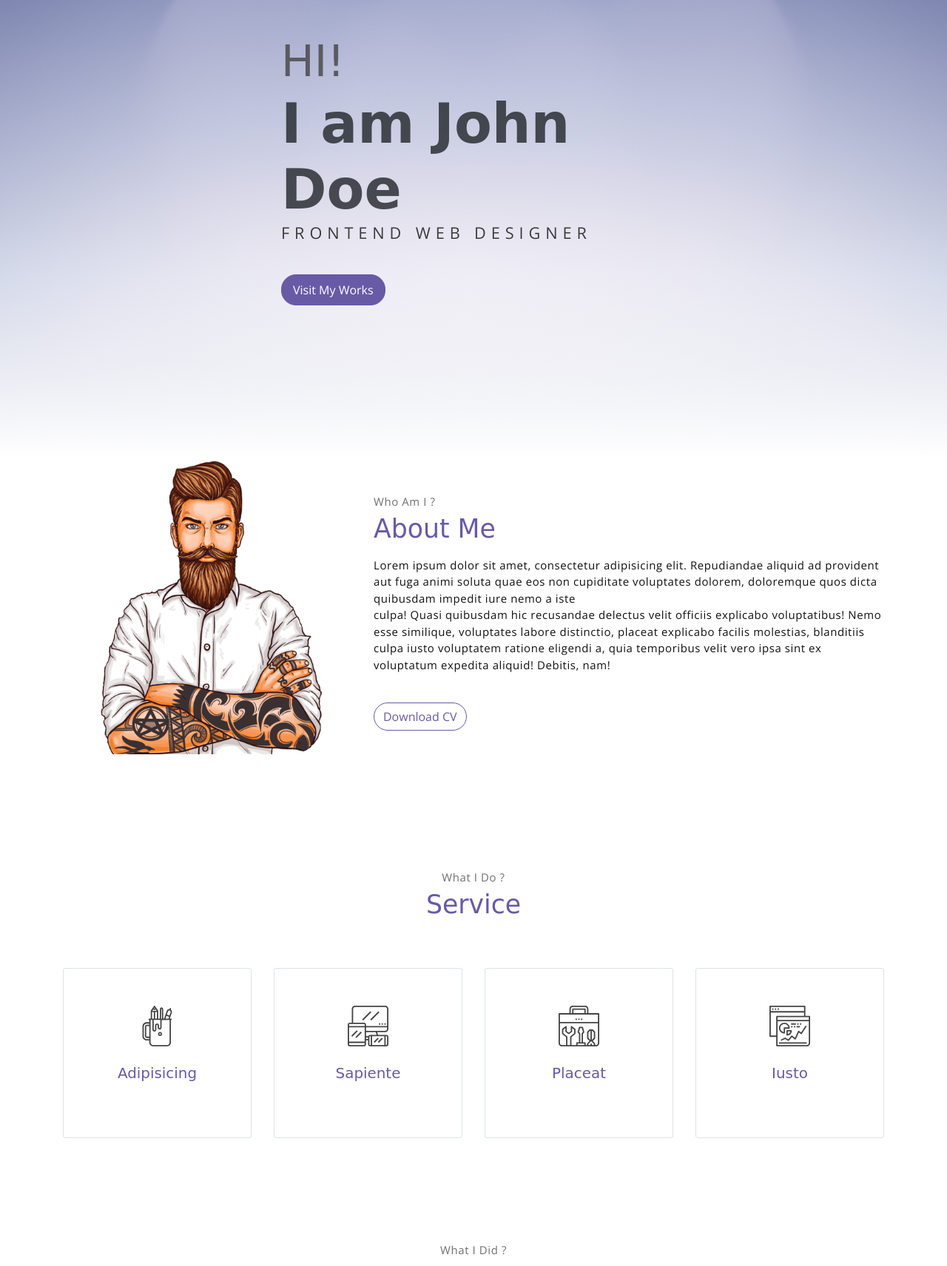
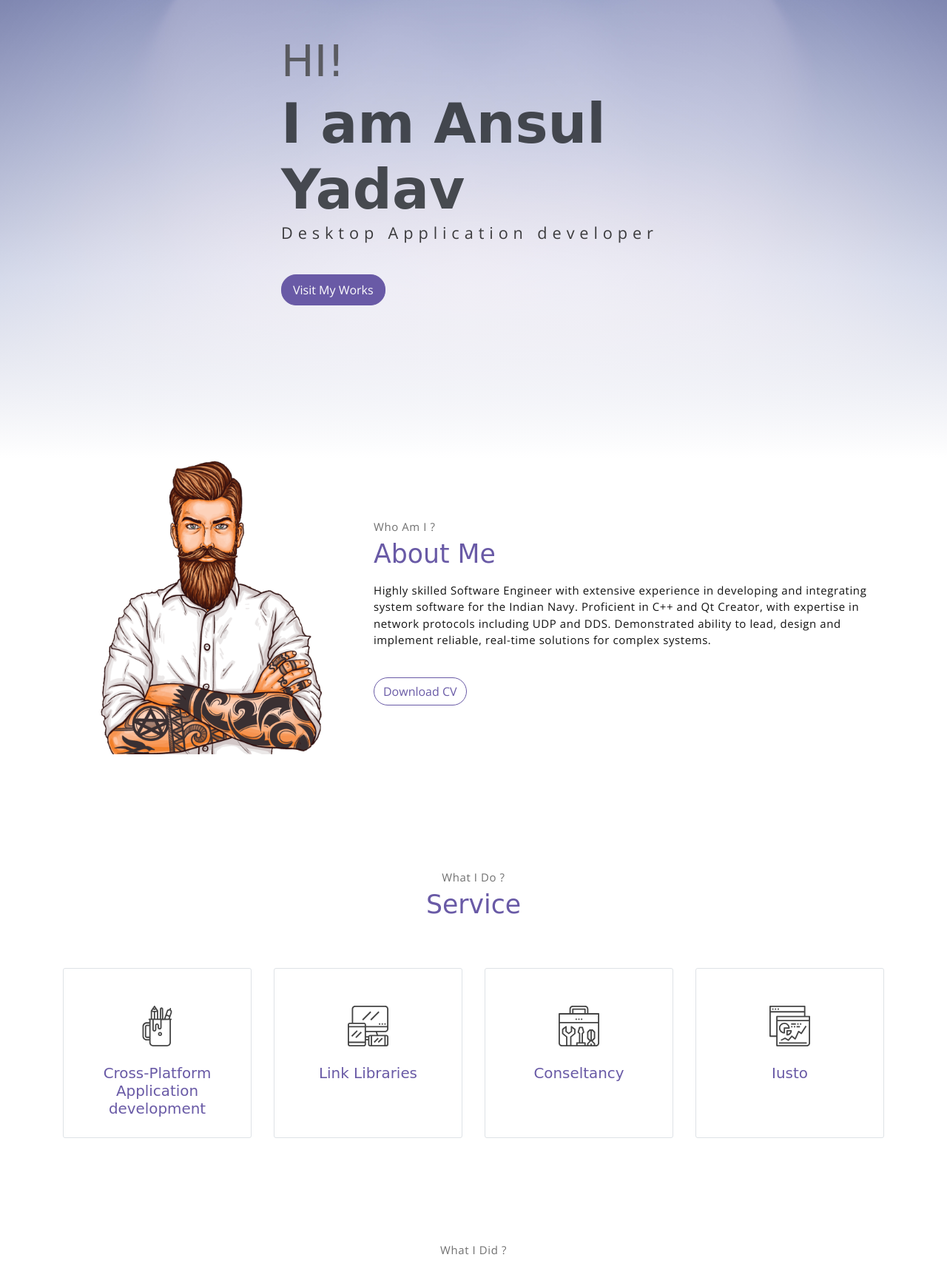
Before and after one commit to SlenZZer/myPortfolio, a plain HTML site: page index.html in a window 1280 px wide. Shown: the part 180-1892 px from the top of the page at 74% size. Drawn offline with nearby package versions, Linux system fonts and the light colour scheme; a web font is replaced by a local one.

Commit message:
landing page update

```diff
--- a/index.html
+++ b/index.html
@@ -54,9 +54,9 @@
         <div class="header-content container">
             <h1 class="header-title">
                 <span class="up">HI!</span>
-                <span class="down">I am John Doe</span>
+                <span class="down">I am Ansul Yadav</span>
             </h1>
-            <p class="header-subtitle">FRONTEND WEB DESIGNER</p>
+            <p class="header-subtitle">Desktop Application developer</p>
 
             <button class="btn btn-primary">Visit My Works</button>
         </div>
@@ -75,10 +75,12 @@
                     <p class="section-subtitle">Who Am I ?</p>
                     <h2 class="section-title mb-3">About Me</h2>
                     <p>
-                        Lorem ipsum dolor sit amet, consectetur adipisicing elit. Repudiandae aliquid ad provident aut fuga animi soluta quae eos non cupiditate voluptates dolorem, doloremque quos dicta quibusdam impedit iure nemo a iste
-                        <br>culpa! Quasi quibusdam hic recusandae delectus velit officiis explicabo voluptatibus! Nemo esse similique, voluptates labore distinctio, placeat explicabo facilis molestias, blanditiis culpa iusto voluptatem ratione eligendi a, quia temporibus velit vero ipsa sint ex voluptatum expedita aliquid! Debitis, nam!
+                        Highly skilled Software Engineer with extensive experience in developing and integrating
+                        <br> system software for the Indian Navy. Proficient in C++ and Qt Creator, with expertise in
+                        <br>network protocols including UDP and DDS. Demonstrated ability to lead, design and
+                        <br>implement reliable, real-time solutions for complex systems.
                     </p>
-                    <button class="btn-rounded btn btn-outline-primary mt-4">Download CV</button>
+                    <a href="https://drive.google.com/file/d/1l67O7oVGSA6sPO94BMpkEOLMAR1tfP58/view?usp=sharing"><button class="btn-rounded btn btn-outline-primary mt-4">Download CV</button></a>
                 </div>
             </div><!-- end of about wrapper -->
         </div><!-- end of container -->
@@ -95,8 +97,8 @@
                     <div class="service-card">
                         <div class="body">
                             <img src="assets/imgs/pencil-case.svg" alt="Download free bootstrap 4 landing page, free boootstrap 4 templates, Download free bootstrap 4.1 landing page, free boootstrap 4.1.1 templates, meyawo Landing page" class="icon">
-                            <h6 class="title">Adipisicing</h6>
-                            <p class="subtitle">Labore velit culpa adipisci excepturi consequuntur itaque in nam molestias dolorem iste quod.</p>
+                            <h6 class="title">Cross-Platform Application development</h6>
+                            <p class="subtitle">Windows,Linux macOS.</p>
                         </div>
                     </div>
                 </div>
@@ -104,8 +106,8 @@
                     <div class="service-card">
                         <div class="body">
                             <img src="assets/imgs/responsive.svg" alt="Download free bootstrap 4 landing page, free boootstrap 4 templates, Download free bootstrap 4.1 landing page, free boootstrap 4.1.1 templates, meyawo Landing page" class="icon">
-                            <h6 class="title">Sapiente</h6>
-                            <p class="subtitle">Labore velit culpa adipisci excepturi consequuntur itaque in nam molestias dolorem iste quod.</p>
+                            <h6 class="title">Link Libraries</h6>
+                            <p class="subtitle">Any feature you want to Include in your app via custom link Lib(obj file).</p>
                         </div>
                     </div>
                 </div>
@@ -113,7 +115,7 @@
                     <div class="service-card">
                         <div class="body">
                             <img src="assets/imgs/toolbox.svg" alt="Download free bootstrap 4 landing page, free boootstrap 4 templates, Download free bootstrap 4.1 landing page, free boootstrap 4.1.1 templates, meyawo Landing page" class="icon">
-                            <h6 class="title">Placeat</h6>
+                            <h6 class="title">Conseltancy</h6>
                             <p class="subtitle">Labore velit culpa adipisci excepturi consequuntur itaque in nam molestias dolorem iste quod.</p>
                         </div>
                     </div>
```
